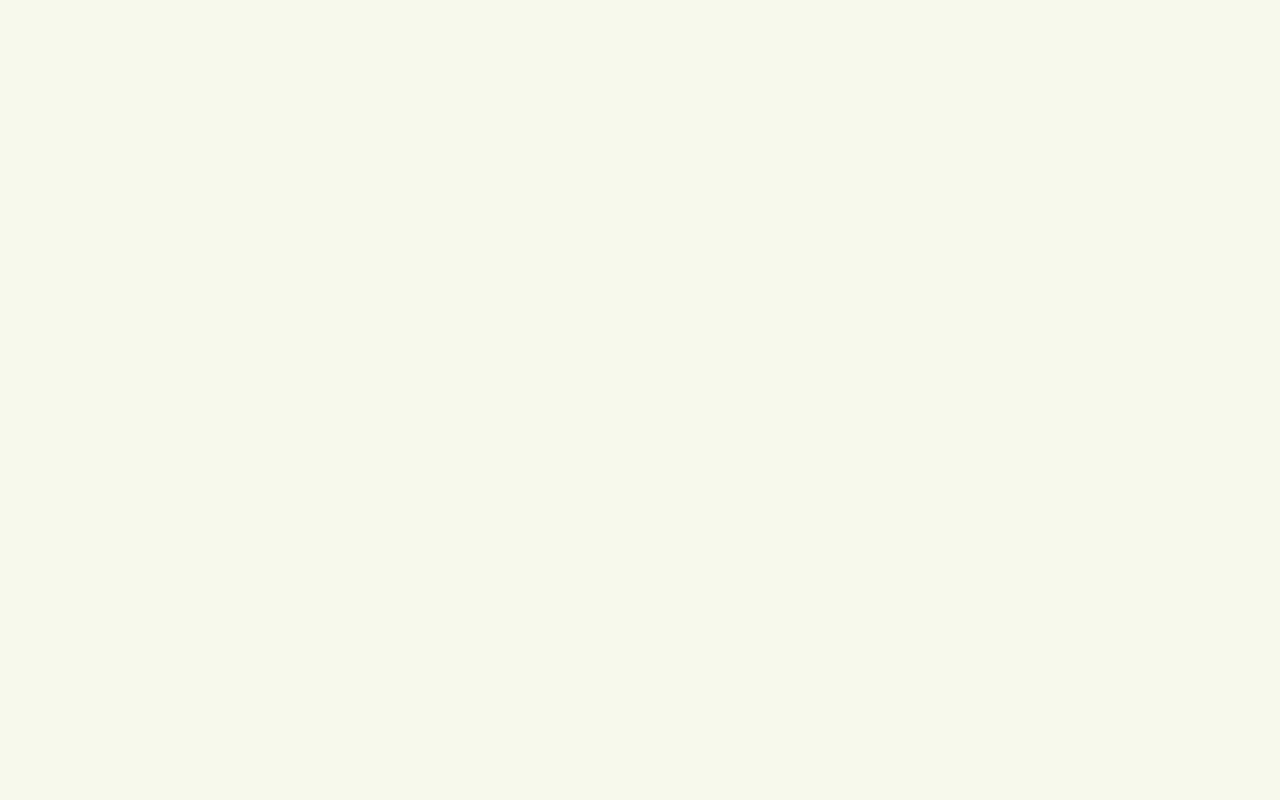
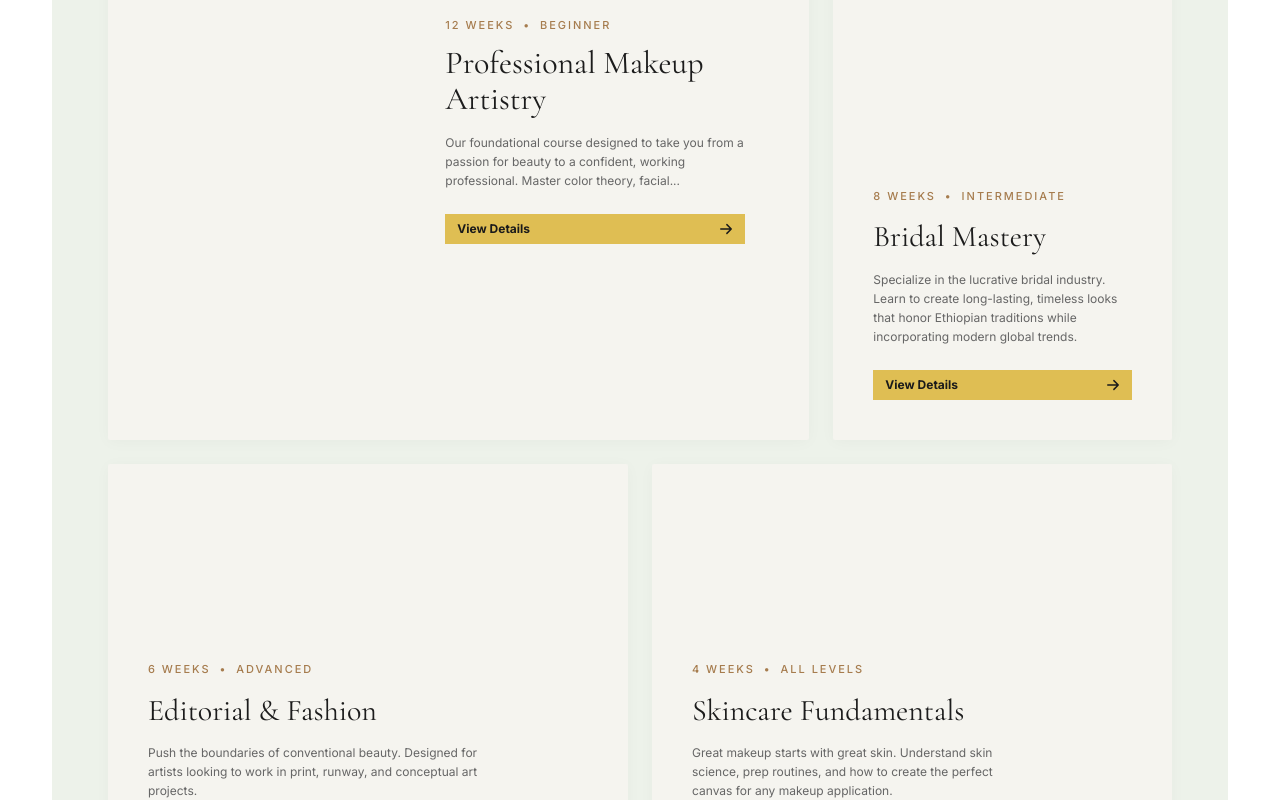
Before and after one commit to Nboss21/Bayn_t, a React (Vite) app in the folder frontend/: page /programs in a window 1280 px wide. Before the commit this address had no page. Shown: the part 660-1460 px from the top of the page. Before the commit the page ends 800 px from the top, so only its background shows below. Built offline with nearby package versions, Linux system fonts and the light colour scheme.

Commit message:
feat: implement programs page, navigation, and core layout components

```diff
--- a/frontend/index.html
+++ b/frontend/index.html
@@ -4,9 +4,12 @@
     <meta charset="UTF-8" />
     <link rel="icon" type="image/svg+xml" href="/favicon.svg" />
     <meta name="viewport" content="width=device-width, initial-scale=1.0" />
-    <title>makeup-school-frontend</title>
+    <title>Lumière Makeup Academy</title>
+    <link rel="preconnect" href="https://fonts.googleapis.com">
+    <link rel="preconnect" href="https://fonts.gstatic.com" crossorigin>
+    <link href="https://fonts.googleapis.com/css2?family=Alex+Brush&family=Cormorant+Garamond:ital,wght@0,300;0,400;0,500;0,600;0,700;1,400&family=Inter:wght@300;400;500;600;700&display=swap" rel="stylesheet">
   </head>
-  <body>
+  <body class="bg-[#ffffff] text-[#1a1a1a] antialiased">
     <div id="root"></div>
     <script type="module" src="/src/main.jsx"></script>
   </body>
--- a/frontend/src/App.jsx
+++ b/frontend/src/App.jsx
@@ -3,6 +3,7 @@ import { BrowserRouter, Routes, Route } from 'react-router-dom';
 import MainLayout from './layouts/MainLayout';
 import Home from './pages/Home';
 import About from './pages/About';
+import Programs from './pages/Programs';
 
 function App() {
   return (
@@ -11,6 +12,7 @@ function App() {
         <Route path="/" element={<MainLayout />}>
           <Route index element={<Home />} />
           <Route path="about" element={<About />} />
+          <Route path="programs" element={<Programs />} />
         </Route>
       </Routes>
     </BrowserRouter>
--- a/frontend/src/components/Navbar.jsx
+++ b/frontend/src/components/Navbar.jsx
@@ -11,7 +11,7 @@ const Navbar = () => {
         </Link>
         <ul className="flex space-x-6 text-xs font-medium text-white/70">
           <li><Link to="/about" className="hover:text-white transition capitalize">about</Link></li>
-          <li><a href="#" className="hover:text-white transition capitalize">programs</a></li>
+          <li><Link to="/programs" className="hover:text-white transition capitalize">programs</Link></li>
           <li><a href="#" className="hover:text-white transition capitalize">teachers</a></li>
           <li><a href="#" className="hover:text-white transition capitalize">gallery</a></li>
           <li><a href="#" className="hover:text-white transition capitalize">events</a></li>
--- /dev/null
+++ b/frontend/src/components/programs/ProgramsSection.jsx
@@ -0,0 +1,118 @@
+import React, { useState } from 'react';
+import ProgramHeaderPill from './ProgramHeaderPill';
+import ProgramCategories from './ProgramCategories';
+import HorizontalProgramCard from './HorizontalProgramCard';
+import VerticalProgramCard from './VerticalProgramCard';
+
+const programsData = [
+  {
+    id: 1,
+    category: 'Makeup Artistry',
+    type: 'horizontal',
+    duration: '12 WEEKS',
+    level: 'BEGINNER',
+    title: 'Professional Makeup Artistry',
+    description:
+      'Our foundational course designed to take you from a passion for beauty to a confident, working professional. Master color theory, facial...',
+  },
+  {
+    id: 2,
+    category: 'Makeup Artistry',
+    type: 'vertical',
+    duration: '8 WEEKS',
+    level: 'INTERMEDIATE',
+    title: 'Bridal Mastery',
+    description:
+      'Specialize in the lucrative bridal industry. Learn to create long-lasting, timeless looks that honor Ethiopian traditions while incorporating modern global trends.',
+  },
+  {
+    id: 3,
+    category: 'Makeup Artistry',
+    type: 'vertical',
+    duration: '6 WEEKS',
+    level: 'ADVANCED',
+    title: 'Editorial & Fashion',
+    description:
+      'Push the boundaries of conventional beauty. Designed for artists looking to work in print, runway, and conceptual art projects.',
+  },
+  {
+    id: 4,
+    category: 'Skincare',
+    type: 'vertical',
+    duration: '4 WEEKS',
+    level: 'ALL LEVELS',
+    title: 'Skincare Fundamentals',
+    description:
+      'Great makeup starts with great skin. Understand skin science, prep routines, and how to create the perfect canvas for any makeup application.',
+  },
+];
+
+const ProgramsSection = () => {
+  const [activeCategory, setActiveCategory] = useState('All Programs');
+
+  return (
+    <section className="px-4 sm:px-6 md:px-8 py-6 sm:py-10 max-w-[1240px] mx-auto">
+      {/* Light green rounded main wrapper */}
+      <div className="bg-[#edf2ea] rounded-[32px] sm:rounded-[44px] md:rounded-[52px] p-6 sm:p-10 md:p-12 lg:p-14">
+        {/* Header Pill */}
+        <ProgramHeaderPill />
+
+        {/* Categories Bar */}
+        <ProgramCategories
+          activeCategory={activeCategory}
+          onSelectCategory={setActiveCategory}
+        />
+
+        {/* Cards Grid - Asymmetric 2-Column Desktop Layout */}
+        <div className="grid grid-cols-1 lg:grid-cols-12 gap-5 sm:gap-6">
+          {/* Row 1: Professional Makeup & Bridal Mastery */}
+          <div className="lg:col-span-8 flex">
+            <HorizontalProgramCard
+              duration={programsData[0].duration}
+              level={programsData[0].level}
+              title={programsData[0].title}
+              description={programsData[0].description}
+              className="h-full w-full"
+            />
+          </div>
+
+          <div className="lg:col-span-4 flex">
+            <VerticalProgramCard
+              duration={programsData[1].duration}
+              level={programsData[1].level}
+              title={programsData[1].title}
+              description={programsData[1].description}
+              className="h-full w-full min-h-[480px] sm:min-h-[550px] lg:min-h-[620px]"
+              maxDescWidth="max-w-[270px]"
+            />
+          </div>
+
+          {/* Row 2: Editorial & Fashion & Skincare Fundamentals */}
+          <div className="lg:col-span-6 flex">
+            <VerticalProgramCard
+              duration={programsData[2].duration}
+              level={programsData[2].level}
+              title={programsData[2].title}
+              description={programsData[2].description}
+              className="h-full w-full min-h-[380px] sm:min-h-[410px] lg:min-h-[430px]"
+              maxDescWidth="max-w-[340px]"
+            />
+          </div>
+
+          <div className="lg:col-span-6 flex">
+            <VerticalProgramCard
+              duration={programsData[3].duration}
+              level={programsData[3].level}
+              title={programsData[3].title}
+              description={programsData[3].description}
+              className="h-full w-full min-h-[380px] sm:min-h-[410px] lg:min-h-[430px]"
+              maxDescWidth="max-w-[340px]"
+            />
+          </div>
+        </div>
+      </div>
+    </section>
+  );
+};
+
+export default ProgramsSection;
--- a/frontend/src/index.css
+++ b/frontend/src/index.css
@@ -1,7 +1,14 @@
 @import "tailwindcss";
+
+@theme {
+  --font-serif: "Cormorant Garamond", Georgia, serif;
+  --font-sans: "Inter", system-ui, sans-serif;
+  --font-script: "Alex Brush", cursive;
+}
 
 body {
   margin: 0;
-  font-family: system-ui, -apple-system, BlinkMacSystemFont, 'Segoe UI', Roboto, Oxygen, Ubuntu, Cantarell, 'Open Sans', 'Helvetica Neue', sans-serif;
-  background-color: #f7f9ec;
+  font-family: var(--font-sans);
+  background-color: #ffffff;
+  color: #1a1a1a;
 }
--- /dev/null
+++ b/frontend/src/pages/Programs.jsx
@@ -0,0 +1,14 @@
+import React from 'react';
+import ProgramsSection from '../components/programs/ProgramsSection';
+import PassionCTA from '../components/programs/PassionCTA';
+
+const Programs = () => {
+  return (
+    <div className="w-full bg-white pt-24 pb-4">
+      <ProgramsSection />
+      <PassionCTA />
+    </div>
+  );
+};
+
+export default Programs;
```
